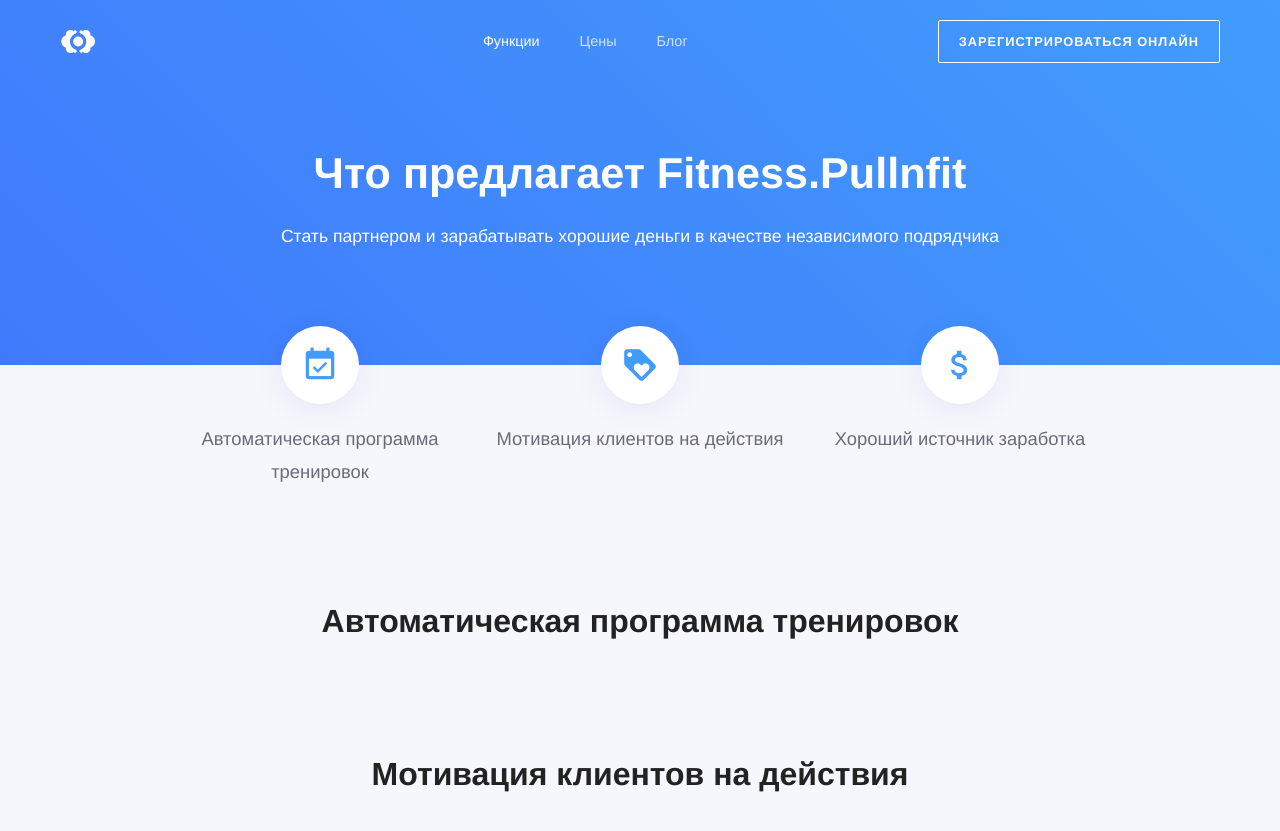
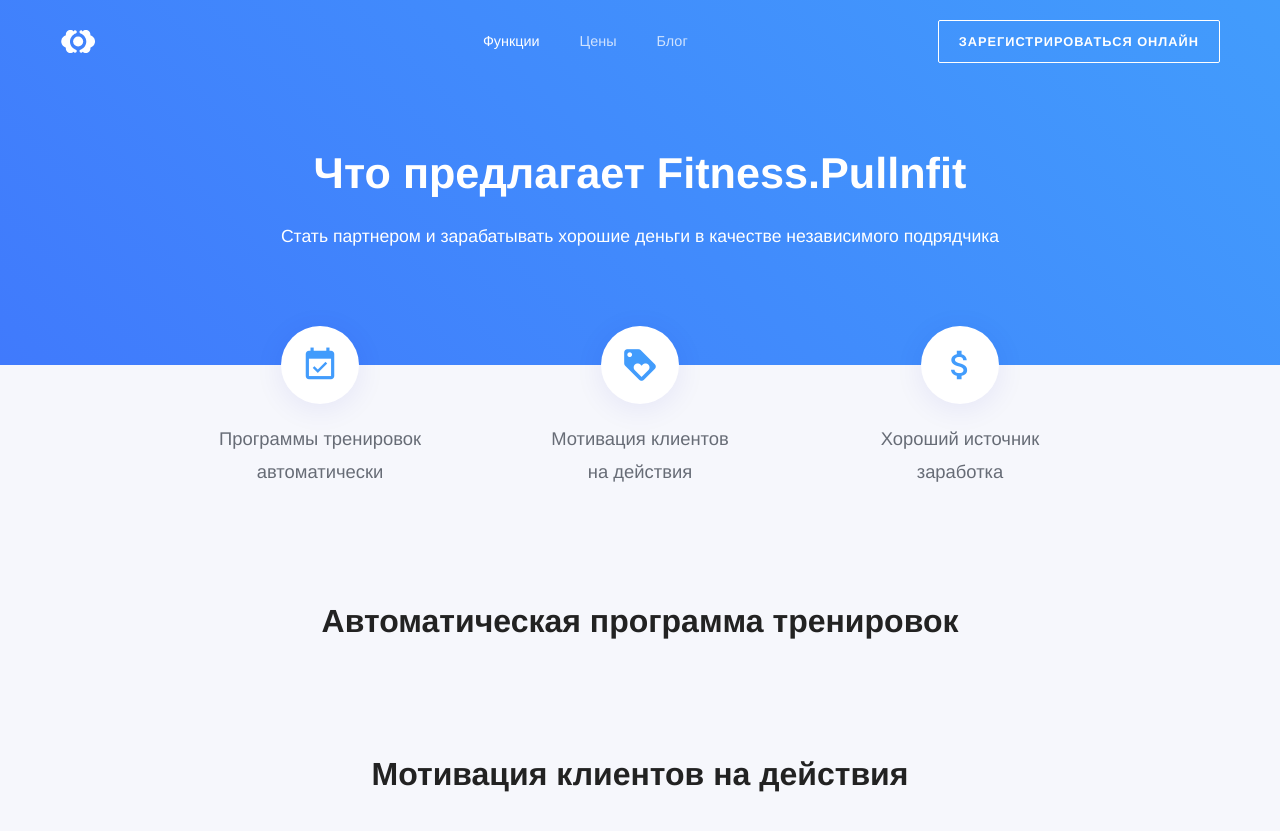
Before and after one commit to RakhimyanTim/fitness.github.io, a Jekyll site: the page built from pages/features.html, in a window 1280 px wide and 900 px high. Shown: the top 831 px of the window. Built offline with Jekyll 4.4.1, drawn with Linux system fonts in a browser that asks for light colours; some web fonts are replaced.

Commit message:
Update features.html

```diff
--- a/pages/features.html
+++ b/pages/features.html
@@ -8,15 +8,15 @@
 <ul class="workflow-diagram">
 	<li>
 		<i class="material-icons">event_available</i>
-		<p>Автоматическая программа тренировок</p>
+		<p>Программы тренировок <br>автоматически</p>
 	</li>
 	<li>
 		<i class="material-icons">loyalty</i>
-		<p>Мотивация клиентов на действия</p>
+		<p>Мотивация клиентов <br>на действия</p>
 	</li>
 	<li>
 		<i class="material-icons">attach_money</i>
-		<p>Хороший источник заработка</p>
+		<p>Хороший источник <br>заработка</p>
 	</li>
 </ul>
 
```
